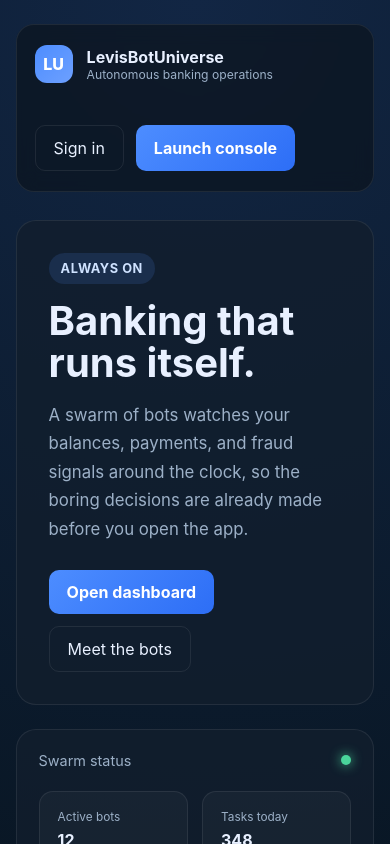
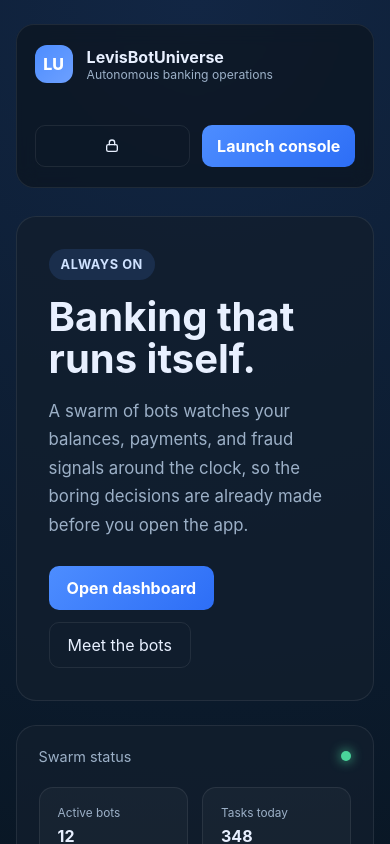
Before and after one commit to doughertylevi5150-dev/banking-platform, a React (Vite) app in the folder client/: page / in a window 390 px wide. Shown: the top 844 px of the page. Built offline with nearby package versions, Linux system fonts and the light colour scheme.

Commit message:
feat(client): add responsive LoginButton to the topbar
Icon + label secondary button that collapses to icon-only under 420px,
with topbar actions stretching full width under 640px.

```diff
--- a/client/src/App.jsx
+++ b/client/src/App.jsx
@@ -1,3 +1,5 @@
+import LoginButton from './components/LoginButton'
+
 const bots = [
   {
     id: 'treasury',
@@ -86,9 +88,7 @@ function App() {
           </div>
         </div>
         <div className="hero-actions">
-          <button type="button" className="secondary-btn">
-            Sign in
-          </button>
+          <LoginButton />
           <button type="button" className="primary-btn">
             Launch console
           </button>
--- /dev/null
+++ b/client/src/components/LoginButton.jsx
@@ -0,0 +1,34 @@
+function LoginButton({
+  label = 'Log in',
+  onClick,
+  variant = 'secondary',
+  className = '',
+}) {
+  const buttonClass = variant === 'primary' ? 'primary-btn' : 'secondary-btn'
+
+  return (
+    <button
+      type="button"
+      className={`${buttonClass} login-btn ${className}`.trim()}
+      onClick={onClick}
+      aria-label="Log in to your account"
+    >
+      <svg
+        viewBox="0 0 24 24"
+        fill="none"
+        stroke="currentColor"
+        strokeWidth="2"
+        strokeLinecap="round"
+        strokeLinejoin="round"
+        aria-hidden="true"
+        focusable="false"
+      >
+        <rect x="4" y="10" width="16" height="10" rx="2.5" />
+        <path d="M8 10V7a4 4 0 0 1 8 0v3" />
+      </svg>
+      <span className="login-btn-label">{label}</span>
+    </button>
+  )
+}
+
+export default LoginButton
--- a/client/src/index.css
+++ b/client/src/index.css
@@ -388,3 +388,39 @@ a {
     width: min(92%, 1200px);
   }
 }
+
+/* Login button */
+.login-btn {
+  display: inline-flex;
+  align-items: center;
+  justify-content: center;
+  gap: 8px;
+  white-space: nowrap;
+}
+
+.login-btn svg {
+  width: 16px;
+  height: 16px;
+  flex-shrink: 0;
+}
+
+@media (max-width: 640px) {
+  .topbar .hero-actions {
+    width: 100%;
+  }
+
+  .topbar .hero-actions > * {
+    flex: 1;
+  }
+}
+
+@media (max-width: 420px) {
+  .topbar .hero-actions > * {
+    white-space: nowrap;
+    padding: 11px 14px;
+  }
+
+  .login-btn-label {
+    display: none;
+  }
+}
```
